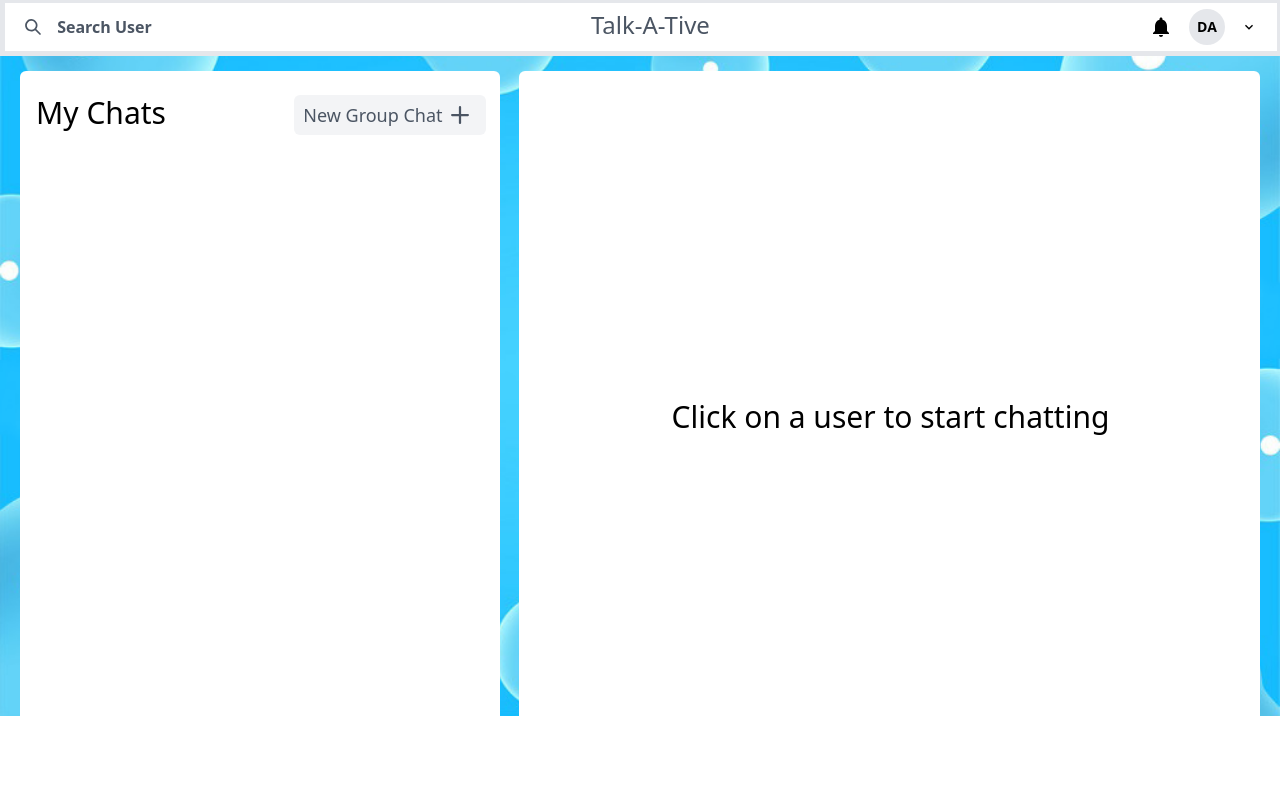
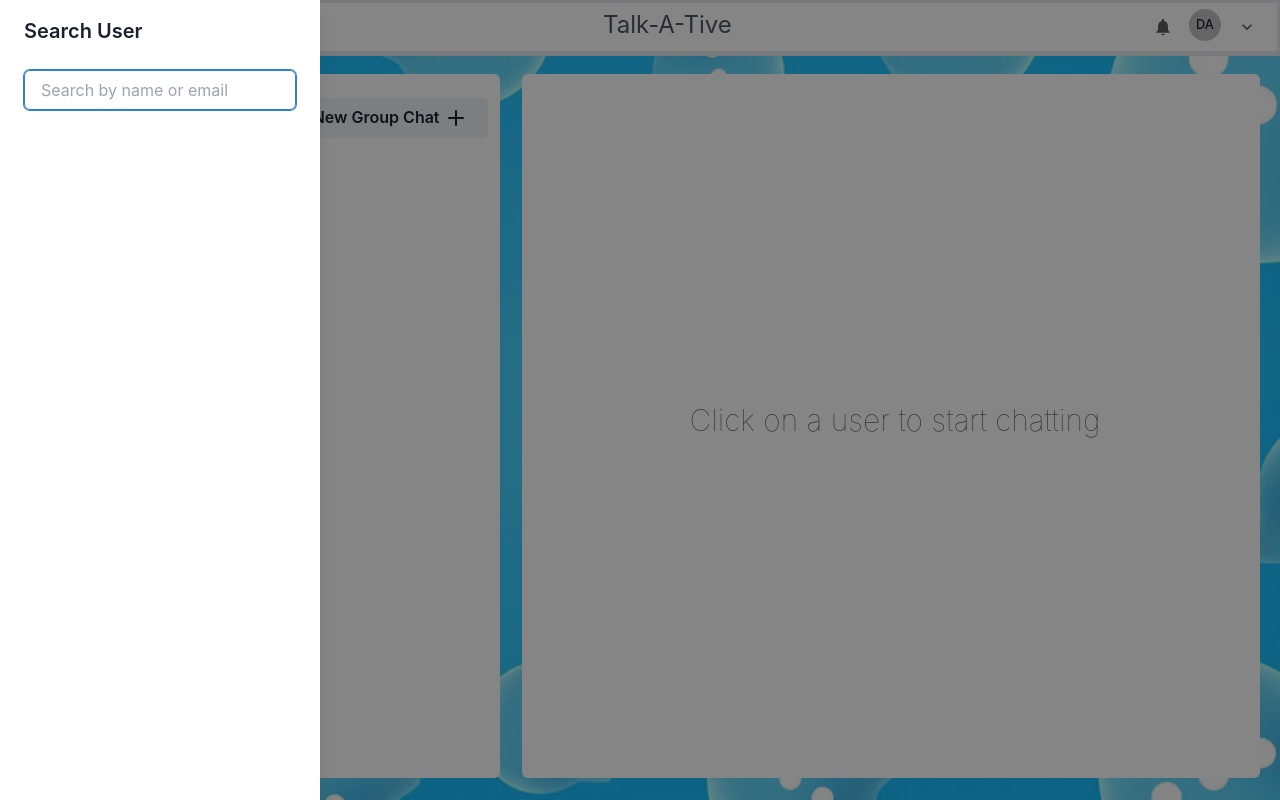
Before and after one commit to AadrashKaushal/MERN-chat-Application, a React (Vite) app in the folder frontend/: page /user/1 in a window 1280 px wide. Both pictures are taken after a click on the button "Search User". Built offline with nearby package versions, Linux system fonts and the light colour scheme.

Commit message:
creating search drawer and improving structure

```diff
--- /dev/null
+++ b/frontend/src/App.css
@@ -0,0 +1,9 @@
+@import url("https://fonts.googleapis.com/css2?family=Work+Sans:wght@300&display=swap");
+
+.App {
+  min-height: 100vh;
+  display: flex;
+  background-image: url("./assets/background.png");
+  background-position: center;
+  background-size: cover;
+}
--- a/frontend/src/App.jsx
+++ b/frontend/src/App.jsx
@@ -2,14 +2,17 @@ import React from "react";
 import Login from "./pages/login";
 import Home from "./pages/Home";
 import { Routes, Route } from "react-router-dom";
+import './App.css'
 
 export default function App() {
   return (
     <>
-      <Routes>
-        <Route path="/" element={<Login />} />
-        <Route path="/user/:userEmail" element={<Home/>} />
-      </Routes>
+      <div className="App">
+        <Routes>
+          <Route path="/" element={<Login />} />
+          <Route path="/user/:userEmail" element={<Home />} />
+        </Routes>
+      </div>
     </>
   );
 }
--- /dev/null
+++ b/frontend/src/components/MyChats.jsx
@@ -0,0 +1,17 @@
+import { Button } from '@chakra-ui/react'
+import { AddIcon } from "@chakra-ui/icons"
+
+export default function MyChats() {
+    return (
+        <>
+            <div>
+                <div className=" flex justify-center space-x-32 mt-6">
+                    <h1 className="text-3xl font-thin">My Chats</h1>
+                    <Button rightIcon={<AddIcon className="mr-2 text-gray-600" />} className="bg-gray-100 h-[2.5rem] w-48 text-lg text-gray-600  font-normal rounded-md">
+                        New Group Chat
+                    </Button>
+                </div>
+            </div>
+        </>
+    );
+}
--- /dev/null
+++ b/frontend/src/components/MyDrawer.jsx
@@ -0,0 +1,31 @@
+import React from 'react';
+import {
+  Drawer,
+  DrawerOverlay,
+  DrawerContent,
+  DrawerCloseButton,
+  DrawerHeader,
+  DrawerBody,
+  Input,
+  useDisclosure
+} from '@chakra-ui/react';
+
+export default function MyDrawer({isOpen , onClose}) {
+    return (
+        <>
+            <Drawer
+              isOpen={isOpen}
+              placement='left'
+              onClose={onClose}
+            >
+              <DrawerOverlay />
+              <DrawerContent>
+                <DrawerHeader>Search User</DrawerHeader>
+                <DrawerBody>
+                  <Input placeholder='Search by name or email' />
+                </DrawerBody>
+              </DrawerContent>
+            </Drawer>
+        </>
+    );
+}
--- /dev/null
+++ b/frontend/src/components/Navbar.jsx
@@ -0,0 +1,33 @@
+import { Box } from '@chakra-ui/react'
+import { Button } from '@chakra-ui/react'
+import { SearchIcon } from "@chakra-ui/icons"
+import { BellIcon, ChevronDownIcon, AddIcon } from "@chakra-ui/icons"
+import MyDrawer from './MyDrawer.jsx'
+import { Avatar } from '@chakra-ui/react'
+import React from 'react'
+import {
+    useDisclosure
+  } from '@chakra-ui/react';
+
+export default function Navbar() {
+    const { isOpen, onOpen, onClose } = useDisclosure();
+    const btnRef = React.useRef();
+    return (
+        <>
+            <Box className="bg-white h-12 m-[0.2rem] pt-1.5">
+                <div className="flex justify-between ml-5 mr-5 ">
+                    <Button leftIcon={<SearchIcon className="mr-2 text-gray-600" />} className="text-gray-600  font-semibold " _hover={"white"} mt={"-0.5"} bgColor={"white"} onClick={onOpen}>
+                        Search User
+                    </Button>
+                    <h1 className="text-2xl font-normal text-gray-600">Talk-A-Tive</h1>
+                    <div className="flex space-x-4" >
+                        <BellIcon className="text-xl mt-2 " />
+                        <Avatar name='Dan Abrahmov' size={"sm"} bgColor={"silver"} />
+                        <ChevronDownIcon className="text-xl mt-2" />
+                    </div>
+                    <MyDrawer isOpen={isOpen} onClose={onClose} />
+                </div>
+            </Box>
+        </>
+    );
+}
--- a/frontend/src/index.css
+++ b/frontend/src/index.css
@@ -1,9 +1,3 @@
 @tailwind base;
 @tailwind components;
 @tailwind utilities;
-
-body {
-  background-image: url('./assets/background.png');
-  background-repeat: no-repeat;
-  background-size: cover;
-}
--- a/frontend/src/main.jsx
+++ b/frontend/src/main.jsx
@@ -3,12 +3,14 @@ import ReactDOM from 'react-dom/client'
 import App from './App.jsx'
 import './index.css'
 import { BrowserRouter } from 'react-router-dom'
-
+import { ChakraProvider } from '@chakra-ui/react'
 
 ReactDOM.createRoot(document.getElementById('root')).render(
   <React.StrictMode>
+      <ChakraProvider>
       <BrowserRouter>
         <App />
       </BrowserRouter>
+      </ChakraProvider>
   </React.StrictMode>,
 )
--- a/frontend/src/pages/Home/index.jsx
+++ b/frontend/src/pages/Home/index.jsx
@@ -1,11 +1,8 @@
 import { useParams } from "react-router-dom"
 import { Grid, GridItem } from '@chakra-ui/react'
-import { Box } from '@chakra-ui/react'
-import { Button } from '@chakra-ui/react'
-import { SearchIcon } from "@chakra-ui/icons"
-import { BellIcon,ChevronDownIcon,AddIcon } from "@chakra-ui/icons"
-import { IconButton } from '@chakra-ui/react'
-import { Avatar} from '@chakra-ui/react'
+import React from 'react';
+import MyChats from "../../components/MyChats.jsx"
+import Navbar from "../../components/Navbar.jsx";
 
 export default function Home() {
   const params = useParams();
@@ -23,30 +20,11 @@ export default function Home() {
         color='blackAlpha.700'
         fontWeight='bold'
       >
-                <GridItem pl='2' className="bg-gray-200 h-14" area={'header'}>
-                    <Box className="bg-white h-12 m-[0.2rem] pt-1.5">
-                        <div className="flex justify-between ml-5 mr-5 ">
-                            <Button leftIcon={<SearchIcon className="mr-2 text-gray-600" />} className="text-gray-600  font-semibold">
-                                Search User
-                            </Button>
-                            <h1 className="text-2xl font-normal text-gray-600">Talk-A-Tive</h1>
-                            <div className="flex space-x-4" >
-                                <IconButton icon={<BellIcon />} className="text-2xl"/>
-                                <Avatar name='Dan Abrahmov' className="bg-gray-200 rounded-full p-2 text-sm"/>
-                                <IconButton icon={<ChevronDownIcon />} />
-                            </div>
-                        </div>
-                    </Box>
+        <GridItem className="bg-gray-200 h-14 w-[100vw]" area={'header'}>
+          <Navbar />
         </GridItem>
         <GridItem pl='2' className="ml-5 mt-5 w-[30rem] h-[88vh] mb-5 bg-white rounded-md" area={'nav'}>
-                    <div>
-                        <div className=" flex justify-center space-x-32 mt-6">
-                            <h1 className="text-3xl font-thin">My Chats</h1>
-                            <Button rightIcon={<AddIcon className="mr-2 text-gray-600" />} className="bg-gray-100 h-[2.5rem] w-48 text-lg text-gray-600  font-normal rounded-md">
-                                New Group Chat
-                            </Button>
-                        </div>
-                    </div>
+          <MyChats />
         </GridItem>
         <GridItem pl='2' className="bg-white rounded-md ml-[23rem] mt-5 h-[88vh] mb-5 mr-5" area={'main'}>
           <h1 className="text-center mt-[41vh] text-3xl font-thin">Click on a user to start chatting </h1>
```
Also changed, not shown: frontend/src/pages/login/index.jsx (+37 -37 lines). Lines whose indentation alone changed are shown as unchanged.
